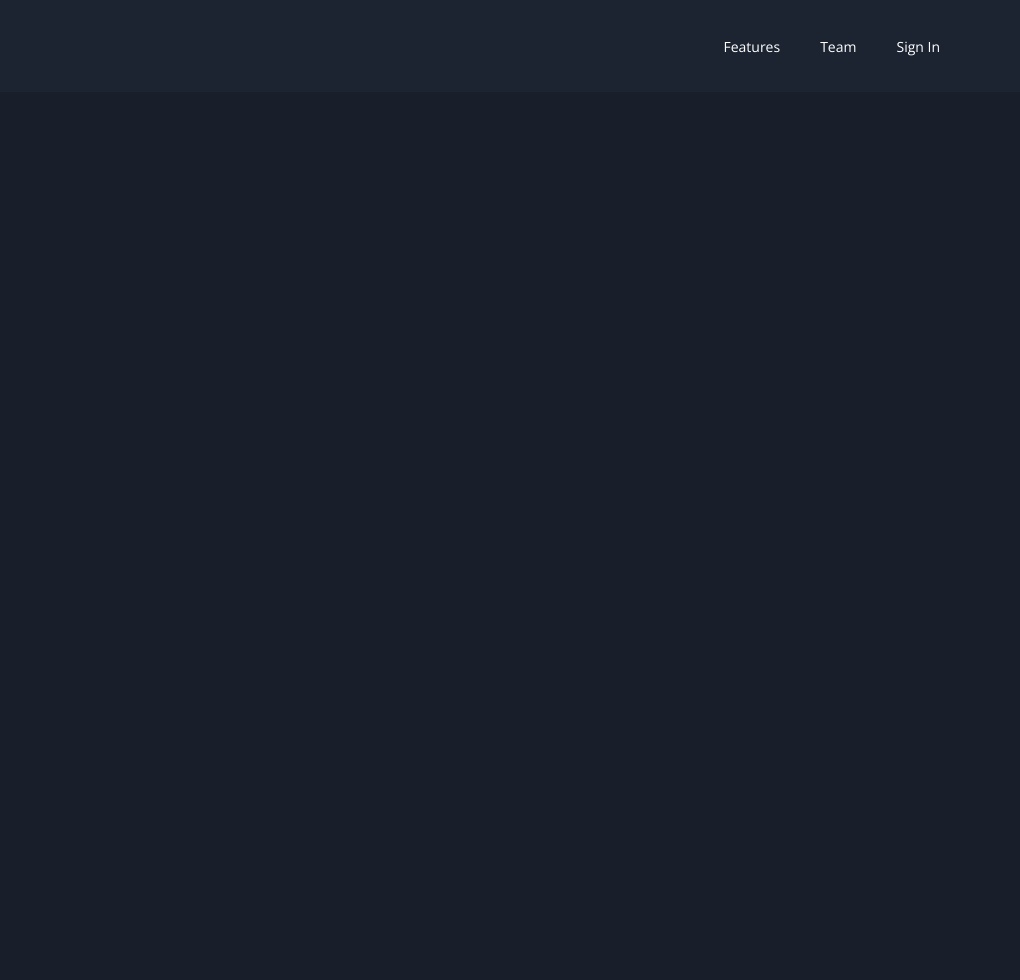
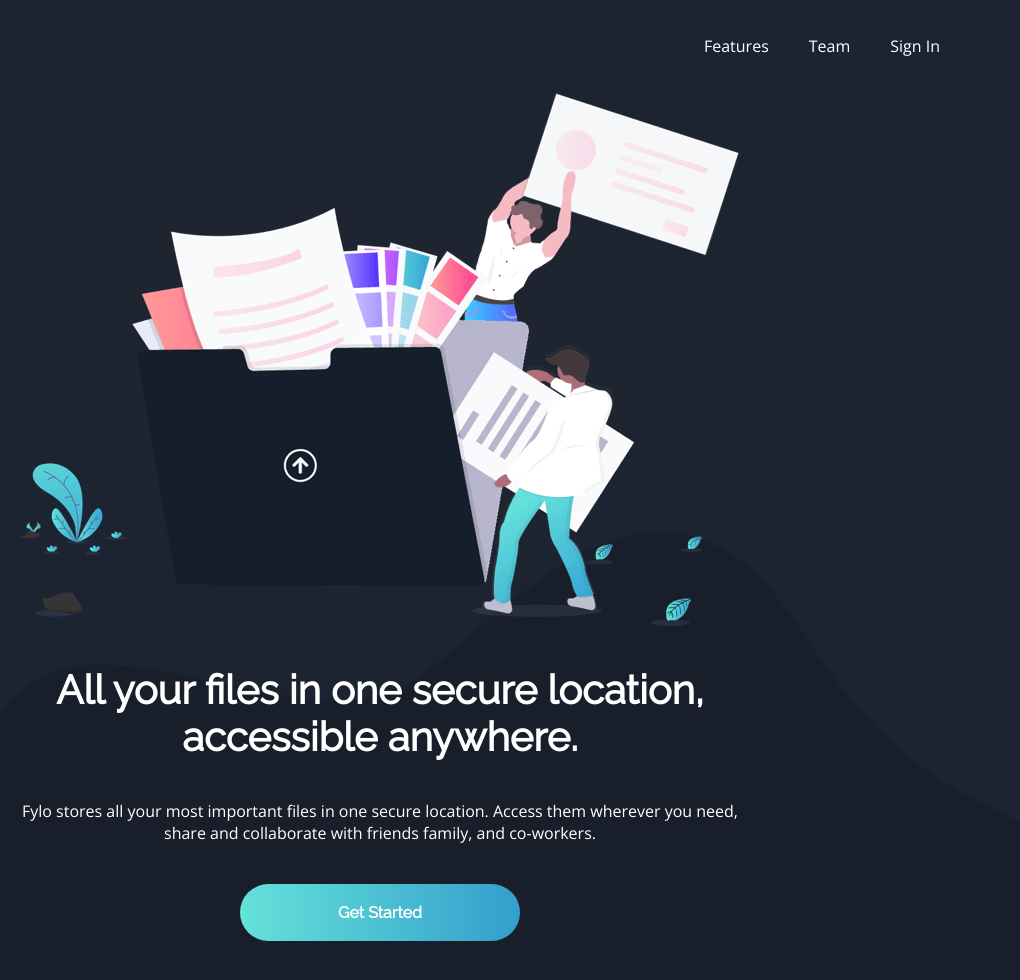
Before and after one commit to ssamusr/fylo-dark-theme, a website built with Vite: page index.html in a window 1280 px wide. Shown: the full height of the page, 260-1280 px from the left. Before the commit the page ends 800 px from the top, so only its background shows below. Built offline with nearby package versions, Linux system fonts and the light colour scheme.

Commit message:
Finish hero

```diff
--- a/index.html
+++ b/index.html
@@ -20,5 +20,14 @@
     </nav>
   </header>
 
+  <main>
+    <section class="hero">
+      <img src="./assets/images/illustration-intro.png" alt="" class="hero__img">
+      <h1 class="hero__title">All your files in one secure location, accessible anywhere.</h1>
+      <p class="hero__text">Fylo stores all your most important files in one secure location. Access them wherever you need, share and collaborate with friends family, and co-workers.</p>
+      <button class="btn"><a>Get Started</a></button>
+    </section>
+  </main>
+
 </body>
 </html>
--- a/style.css
+++ b/style.css
@@ -36,28 +36,30 @@ h1, h2, h3, h4 {
 
 h1{font-size: 4rem;}
 h2{font-size: 4rem;}
+p{font-size: 1.6rem;}
 
 ul, li { list-style: none;}
 
 a {
   color: var(--white);
-  font-size: 1.4rem;
+  font-size: 1.6rem;
   position: relative;
   text-decoration: none;
 }
 
 img, span, svg {display: block;}
 
-button {
+.btn {
+  font-size: 1.6rem;
+  font-family: var(--ff-headings);
+  font-weight: 700;
   background: linear-gradient(to right, var(--cyan), var(--blue));
+  color: var(--white);
   border: none;
   border-radius: 50px;
+  margin: 4rem 0;
+  padding: 1.2em 0;
   width: 280px;
-  padding: 20px 0;
-  color: var(--white);
-  font-size: 1.4rem;
-  font-family: var(--ff-headings);
-  font-weight: 700;
 }
 
 button:hover {
@@ -96,3 +98,32 @@ button:hover {
 .navbar__menu-item a:hover::after {
   width: 100%;
 }
+
+/* --- HERO --- */
+
+.hero {
+  display: flex;
+  flex-direction: column;
+  justify-content: center;
+  align-items: center;
+  text-align: center;
+  margin: auto;
+  min-height: 100vh;
+  width: 100%;
+  background: var(--bg-intro);
+  background-image: url(./assets/images/bg-curvy-desktop.svg);
+  background-repeat: no-repeat;
+  background-position: bottom;
+}
+
+.hero__img {width: 72rem;}
+
+.hero__title {
+  width: 72rem;
+  margin: 4rem 0;
+}
+
+.hero__text {
+  width: 72rem;
+
+}
```
